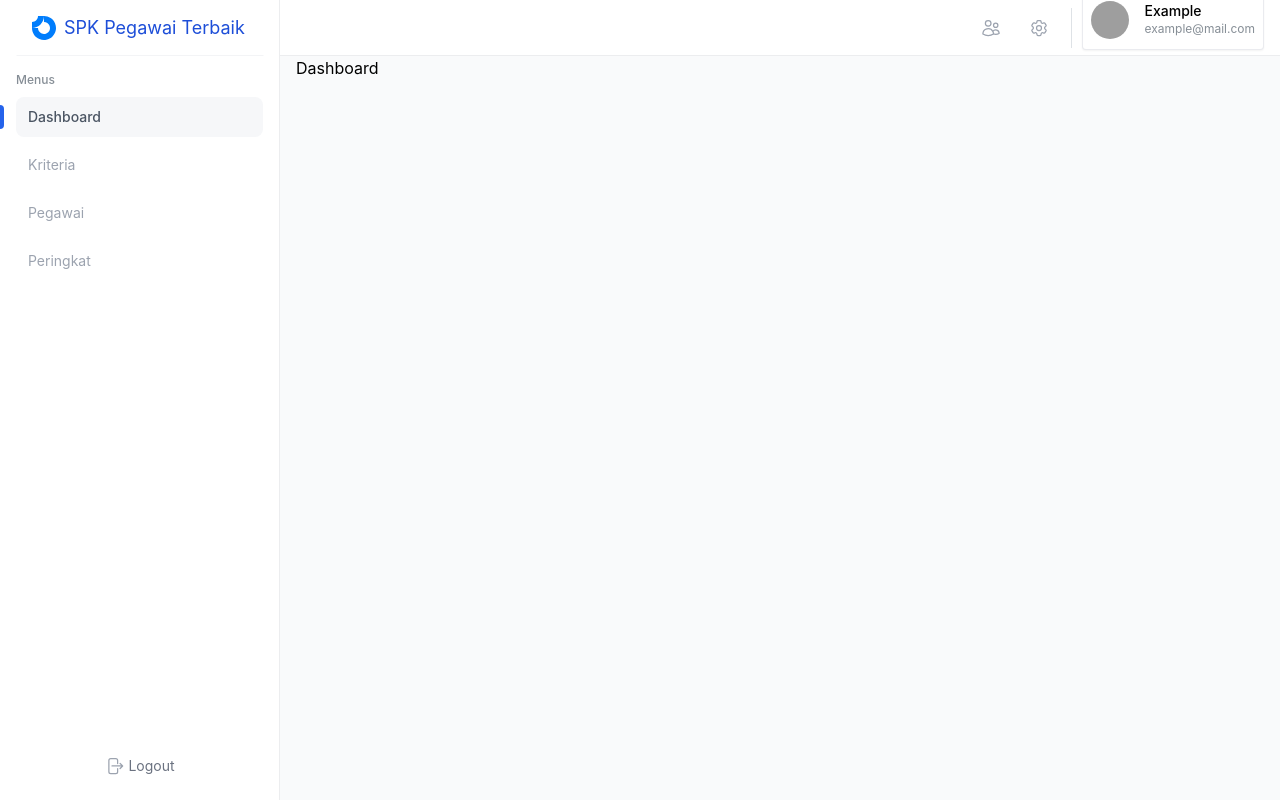
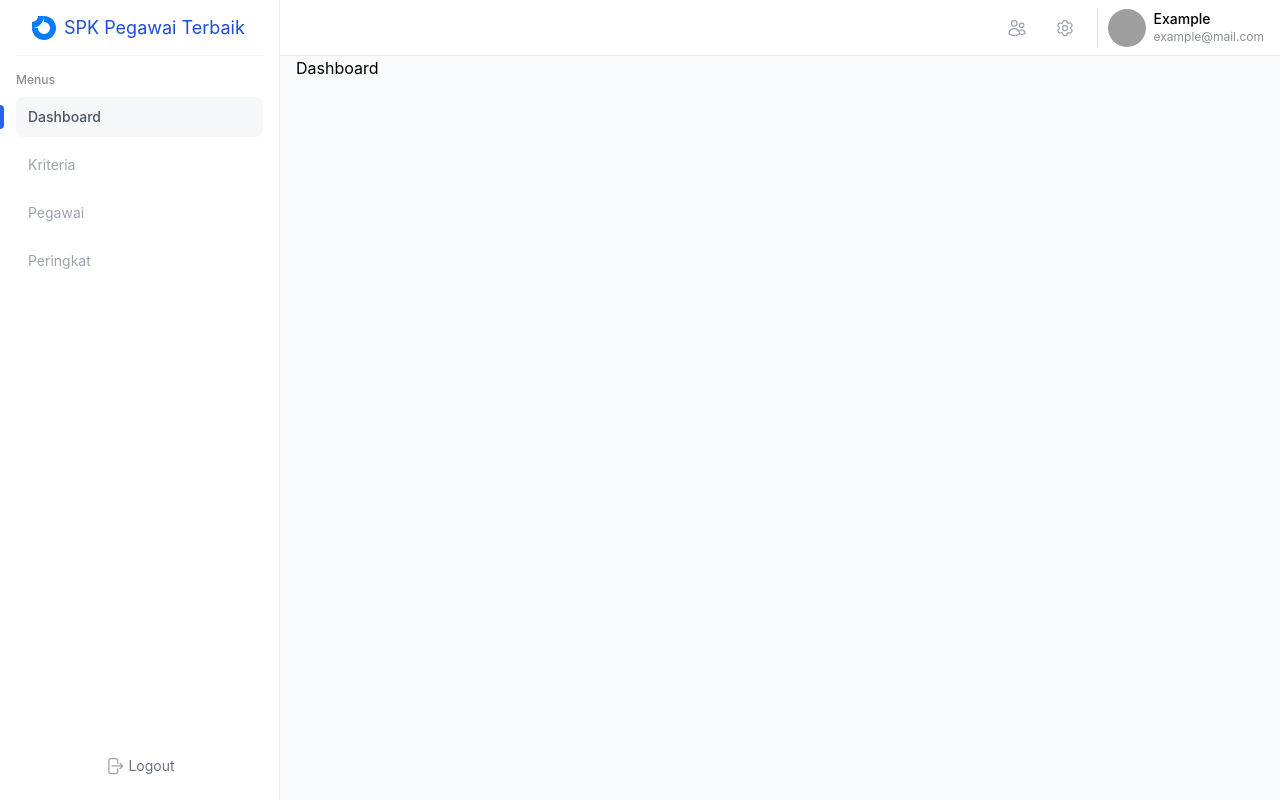
Before and after one commit to mmulyana/spk-frontend, a React (Vite) app: page /dashboard in a window 1280 px wide. Built offline with nearby package versions, Linux system fonts and the light colour scheme; grey boxes are pictures that could not be loaded.

Commit message:
feat: update user button

```diff
--- a/src/components/UserButtton/index.jsx
+++ b/src/components/UserButtton/index.jsx
@@ -1,16 +1,14 @@
-import { UnstyledButton, Group, Avatar, Text, rem } from '@mantine/core'
-import { IconChevronRight } from '@tabler/icons-react'
+import { UnstyledButton, Group, Avatar, Text, rem, Flex } from '@mantine/core'
 
 export function UserButton() {
   return (
-    <UnstyledButton className='block w-full p-0 mb-4'>
-      <Group className='bg-white p-2 py-2.5 rounded border border-gray-200/80 shadow-sm'>
+    <div>
+      <Flex gap={8}>
         <Avatar
           src='https://raw.githubusercontent.com/mantinedev/mantine/master/.demo/avatars/avatar-8.png'
           radius='xl'
         />
-
-        <div style={{ flex: 1 }}>
+        <div>
           <Text size='sm' fw={500}>
             Example
           </Text>
@@ -19,7 +17,7 @@ export function UserButton() {
             example@mail.com
           </Text>
         </div>
-      </Group>
-    </UnstyledButton>
+      </Flex>
+    </div>
   )
 }
```
